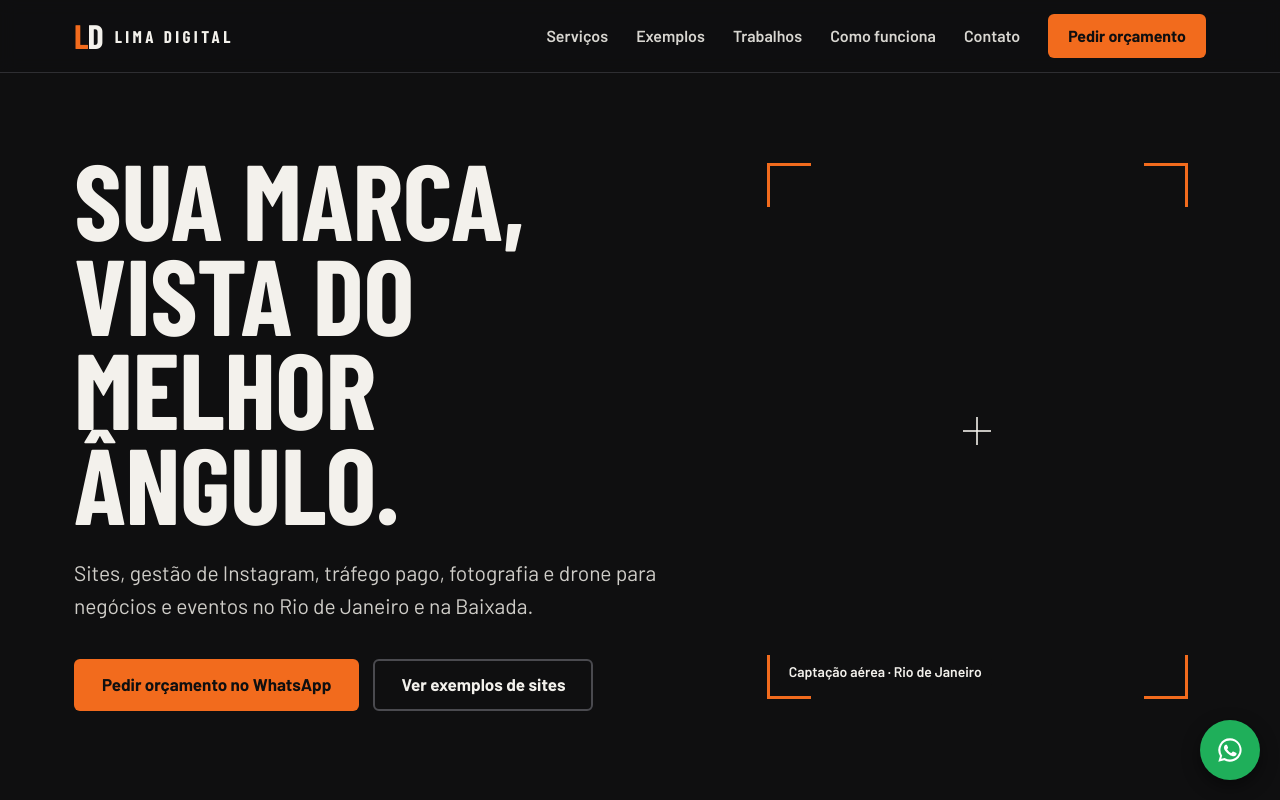
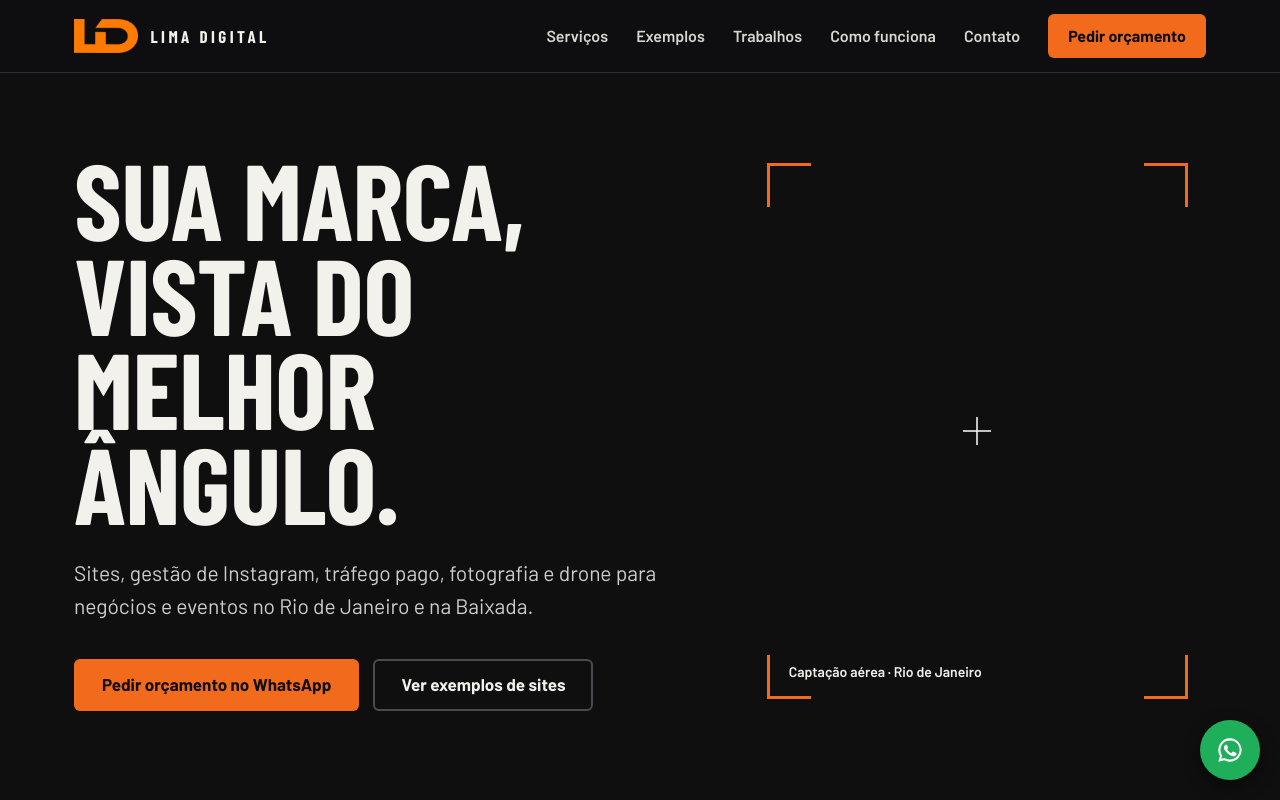
Before and after one commit to raphaellimadigital-eng/limadigitalrj, a plain HTML site: page index.html in a window 1280 px wide. Shown: the top 800 px of the page. Drawn offline with nearby package versions, Linux system fonts and the light colour scheme; a web font is replaced by a local one.

Commit message:
Usa a logo real da Lima Digital no site e nos favicons
Co-Authored-By: Claude Opus 5.5 <noreply@anthropic.com>

```diff
--- a/css/style.css
+++ b/css/style.css
@@ -57,8 +57,7 @@ p { margin: 0; }
 .topo { position: sticky; top: 0; z-index: 50; background: rgba(15, 15, 16, 0.94); backdrop-filter: blur(8px); border-bottom: 1px solid var(--linha); }
 .topo-in { max-width: var(--largura); margin: 0 auto; padding: 0 24px; height: 72px; display: flex; align-items: center; justify-content: space-between; gap: 24px; }
 .marca { display: flex; align-items: center; gap: 12px; text-decoration: none; }
-.marca-ld { font-family: var(--titulo); font-weight: 800; font-size: 34px; line-height: 1; letter-spacing: -0.03em; }
-.marca-ld .l { color: var(--laranja); }
+.marca-ld { display: block; height: 34px; width: auto; }
 .marca-nome { font-family: var(--titulo); font-weight: 700; font-size: 17px; letter-spacing: 0.2em; text-transform: uppercase; }
 .menu { display: flex; align-items: center; gap: 28px; }
 .menu a:not(.btn) { text-decoration: none; font-weight: 600; font-size: 16px; color: #D8D6D1; }
@@ -182,7 +181,7 @@ p { margin: 0; }
 /* Rodapé */
 .rodape { border-top: 1px solid var(--linha); padding: 32px 0 40px; }
 .rodape-in { display: flex; flex-wrap: wrap; align-items: center; gap: 12px 32px; color: var(--cinza); font-size: 15px; }
-.rodape-in .marca-ld { color: var(--gelo); font-size: 28px; }
+.rodape-in .marca-ld { height: 28px; }
 
 .whats-flutuante { position: fixed; right: 20px; bottom: 20px; z-index: 60; width: 60px; height: 60px; border-radius: 50%; background: #1FAF5A; color: #fff; display: flex; align-items: center; justify-content: center; box-shadow: 0 6px 18px rgba(0, 0, 0, 0.45); }
 .whats-flutuante:hover { background: #24C466; }
--- a/index.html
+++ b/index.html
@@ -13,7 +13,8 @@
 <meta property="og:type" content="website">
 <meta property="og:locale" content="pt_BR">
 <meta name="theme-color" content="#0F0F10">
-<link rel="icon" href="favicon.svg" type="image/svg+xml">
+<link rel="icon" href="favicon-32.png" type="image/png" sizes="32x32">
+<link rel="apple-touch-icon" href="apple-touch-icon.png">
 <link rel="preconnect" href="https://fonts.googleapis.com">
 <link rel="preconnect" href="https://fonts.gstatic.com" crossorigin>
 <link rel="stylesheet" href="https://fonts.googleapis.com/css2?family=Barlow+Condensed:wght@600;700;800&family=Barlow:wght@400;500;600;700&display=swap">
@@ -26,7 +27,7 @@
 <header class="topo">
   <div class="topo-in">
     <a class="marca" href="#inicio" aria-label="Lima Digital, início">
-      <span class="marca-ld"><span class="l">L</span>D</span>
+      <img class="marca-ld" src="img/logo-ld-96.png" alt="" width="64" height="34">
       <span class="marca-nome">Lima Digital</span>
     </a>
     <button class="menu-btn" type="button" aria-expanded="false" aria-controls="menu" aria-label="Abrir menu">
@@ -253,7 +254,7 @@
 
 <footer class="rodape">
   <div class="largura rodape-in">
-    <span class="marca-ld"><span class="l">L</span>D</span>
+    <img class="marca-ld" src="img/logo-ld-96.png" alt="" width="64" height="34">
     <p>Lima Digital · Rio de Janeiro e Baixada Fluminense</p>
     <p>© 2026 Lima Digital</p>
   </div>
```
Also changed, not shown: obrigado.html (+3 -2 lines), apple-touch-icon.png (added), favicon-32.png (added), img/icone-512.png (added), img/logo-ld-96.png (added), img/logo-ld.png (added).
